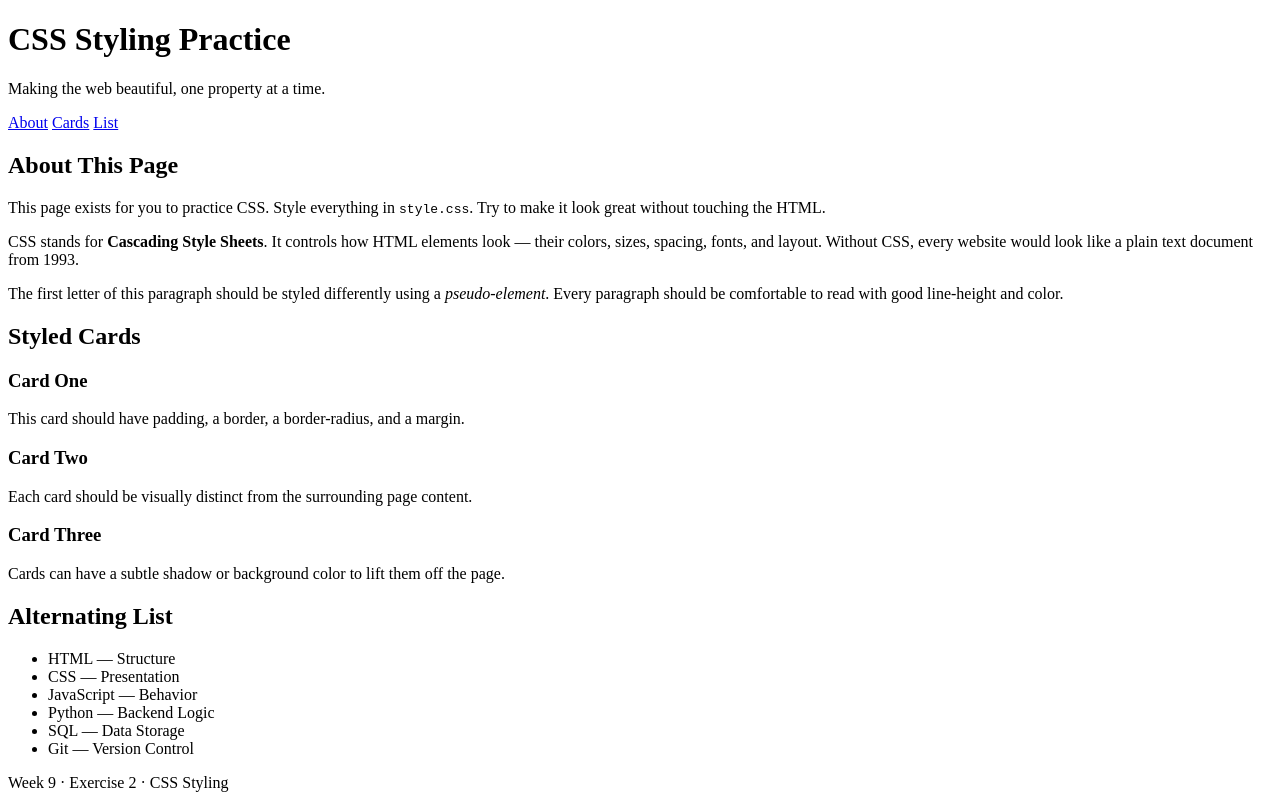
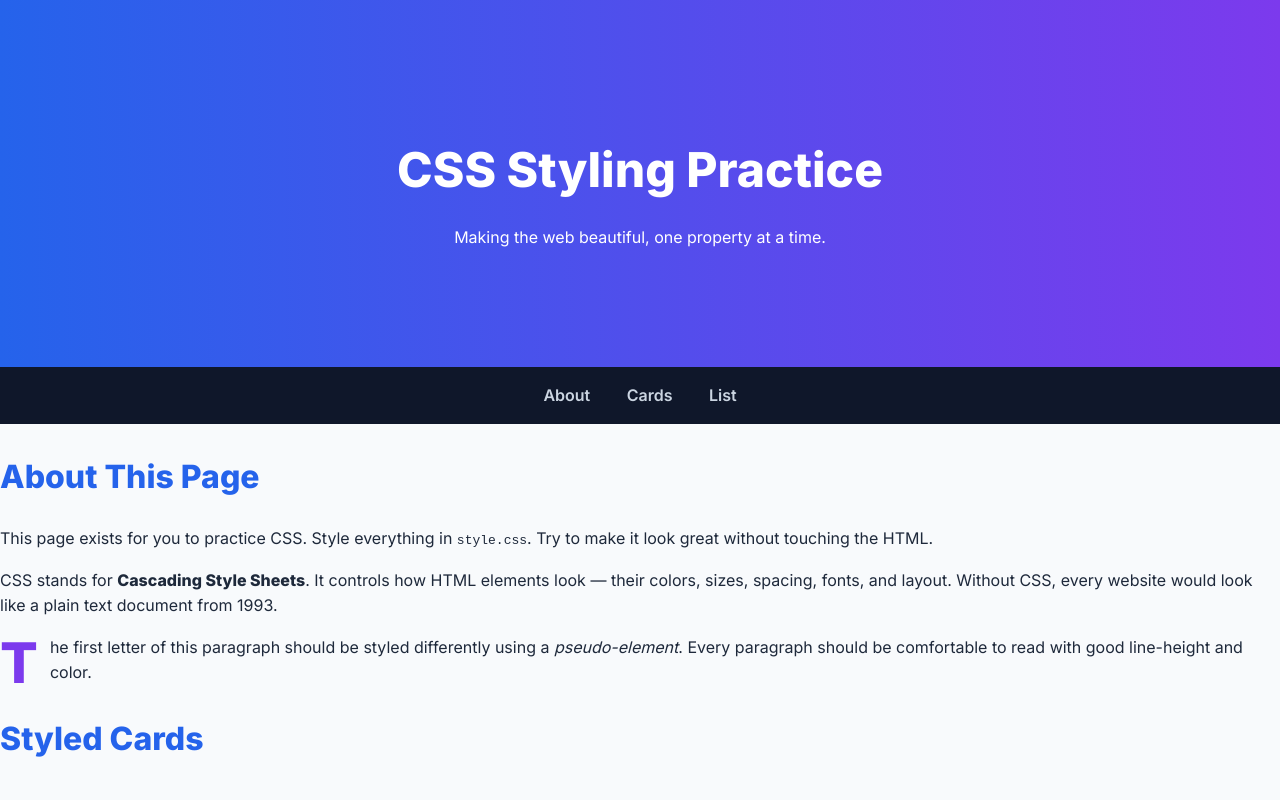
Before and after one commit to yakupebrar1/week-8-9-10, a plain HTML site: page week9/exercise2-css-styling/index.html in a window 1280 px wide. Shown: the top 800 px of the page. Drawn offline with Linux system fonts and the light colour scheme.

Commit message:
Thu, Apr 30, 2026, 10:45 PM +02:00

```diff
--- a/week9/exercise2-css-styling/style.css
+++ b/week9/exercise2-css-styling/style.css
@@ -1,16 +1,15 @@
-/*
-  Exercise 2: CSS Styling
-  ========================
-  Complete the tasks described in README.md.
-  Do NOT modify index.html — all your work goes here.
-*/
-
 /* =============================================
    TODO Task 2: Define CSS Custom Properties
    ============================================= */
 :root {
-  /* Add your custom properties here */
-  /* Example: --color-primary: #your-color; */
+  --primary-color: #2563eb;
+  --secondary-color: #7c3aed;
+  --text-dark: #1e293b;
+  --text-light: #64748b;
+  --bg-main: #f8fafc;
+  --bg-card: #ffffff;
+  --border-radius: 12px;
+  --transition: 0.3s ease;
 }
 
 
@@ -18,11 +17,15 @@
    TODO Task 3: Base / Reset Styles
    ============================================= */
 * {
-  /* Consider a box-sizing reset */
+  box-sizing: border-box; /* Ensures padding/border don't affect width */
 }
 
 body {
-  /* Set font-family, background-color, color, margin */
+  font-family: 'Inter', system-ui, sans-serif;
+  background-color: var(--bg-main);
+  color: var(--text-dark);
+  margin: 0;
+  line-height: 1.6;
 }
 
 
@@ -30,38 +33,61 @@ body {
    TODO Task 3: Typography — Headings
    ============================================= */
 h1 {
-  /* Large, impactful heading */
+  font-size: 3rem;
+  font-weight: 800;
+  margin-bottom: 0.5rem;
 }
 
 h2 {
-  /* Section heading */
+  font-size: 2rem;
+  color: var(--primary-color);
+  margin-bottom: 1.5rem;
 }
 
 h3 {
-  /* Card heading */
+  font-size: 1.25rem;
+  margin-bottom: 0.75rem;
 }
 
-/* TODO Task 3: Pseudo-element — first letter of a paragraph */
-/* p::first-letter { ... } */
+/* Task 3: Pseudo-element — Stylized first letter */
+#about p:last-of-type::first-letter {
+  font-size: 3.5rem;
+  font-weight: 800;
+  color: var(--secondary-color);
+  float: left;
+  line-height: 1;
+  margin-right: 12px;
+}
 
 
 /* =============================================
    TODO Task 3: Navigation Links
    ============================================= */
 nav {
-  /* Style the nav bar */
+  background: #0f172a;
+  padding: 1rem;
+  text-align: center;
+  position: sticky;
+  top: 0;
+  z-index: 10;
 }
 
 nav a {
-  /* No underline, some padding, use your color variable */
+  text-decoration: none;
+  color: #cbd5e1;
+  padding: 0.5rem 1rem;
+  font-weight: 600;
+  transition: var(--transition);
 }
 
 nav a:hover {
-  /* Add an underline or color change on hover */
+  color: #38bdf8;
+  text-decoration: underline;
 }
 
 nav a:focus {
-  /* Make focus state clearly visible (don't remove it!) */
+  outline: 2px solid #38bdf8;
+  outline-offset: 4px;
 }
 
 
@@ -69,7 +95,10 @@ nav a:focus {
    TODO Task 4: Header / Hero
    ============================================= */
 #hero {
-  /* Background color, padding, text alignment */
+  background: linear-gradient(to right, var(--primary-color), var(--secondary-color));
+  color: white;
+  padding: 100px 20px;
+  text-align: center;
 }
 
 
@@ -77,17 +106,25 @@ nav a:focus {
    TODO Task 4: Cards & Box Model
    ============================================= */
 .card-grid {
-  /* Space the cards — you can use basic margin or any layout */
+  display: flex;
+  flex-wrap: wrap;
+  gap: 20px;
+  padding: 20px 0;
 }
 
 .card {
-  /*
-    Show off the box model:
-    - padding (inside space)
-    - border (visible edge)
-    - margin (outside space)
-    - border-radius (rounded corners)
-  */
+  flex: 1 1 calc(33.333% - 20px); /* Flexbox layout for 3 columns */
+  background: var(--bg-card);
+  padding: 25px;            /* Inside space */
+  border: 1px solid #e2e8f0; /* Visible edge */
+  margin-bottom: 20px;       /* Outside space */
+  border-radius: var(--border-radius);
+  box-shadow: 0 4px 6px -1px rgba(0, 0, 0, 0.1);
+  transition: transform var(--transition);
+}
+
+.card:hover {
+  transform: translateY(-5px);
 }
 
 
@@ -95,19 +132,25 @@ nav a:focus {
    TODO Task 5: Alternating List Items
    ============================================= */
 .fancy-list {
-  /* Remove default bullets, add padding */
+  list-style: none;
+  padding: 0;
 }
 
 .fancy-list li {
-  /* Base styles for list items */
+  padding: 15px 20px;
+  border-left: 5px solid transparent;
+  margin-bottom: 8px;
+  border-radius: 4px;
 }
 
 .fancy-list li:nth-child(odd) {
-  /* Different background for odd items */
+  background-color: #f1f5f9;
+  border-left-color: var(--primary-color);
 }
 
 .fancy-list li:nth-child(even) {
-  /* Different background for even items */
+  background-color: #e2e8f0;
+  border-left-color: var(--secondary-color);
 }
 
 
@@ -115,5 +158,9 @@ nav a:focus {
    TODO Task 6: Footer
    ============================================= */
 footer {
-  /* Distinguish the footer from main content */
+  text-align: center;
+  padding: 40px 20px;
+  border-top: 2px solid #e2e8f0;
+  color: var(--text-light);
+  margin-top: 60px;
 }
```
